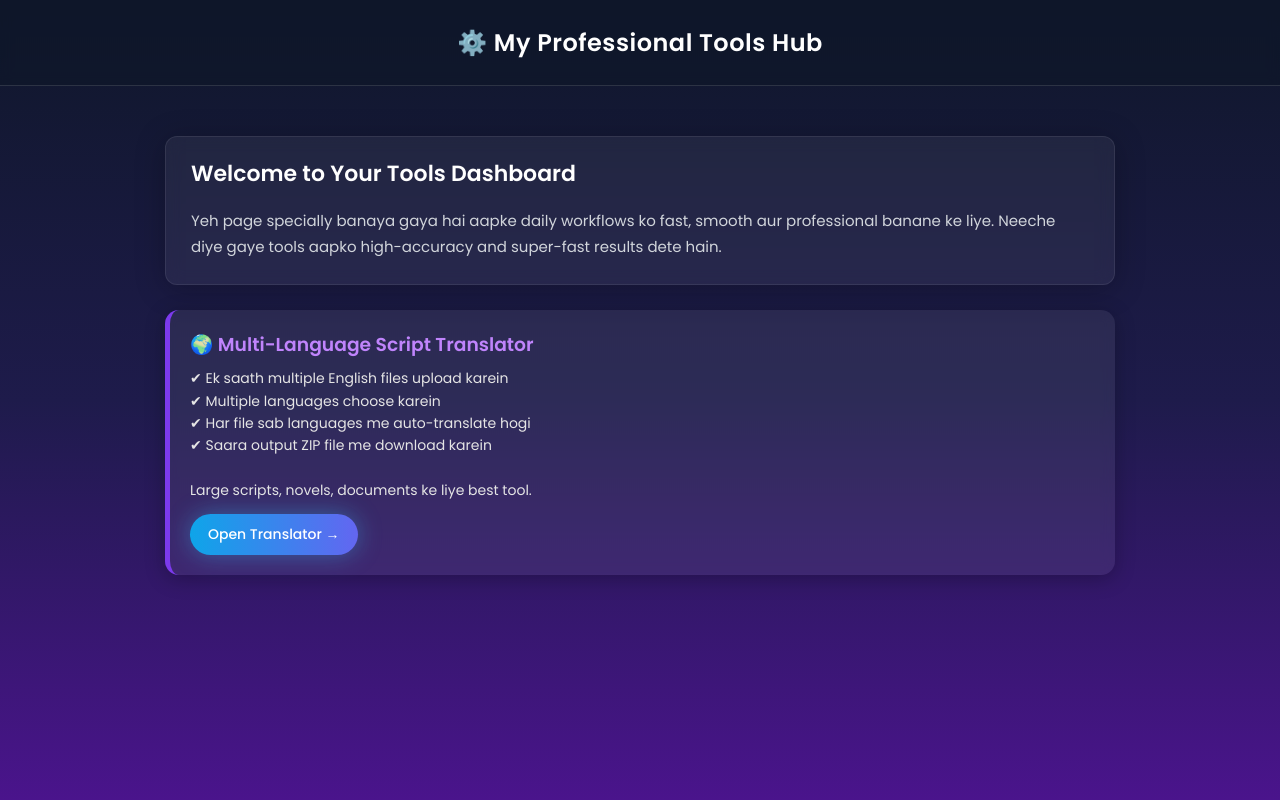
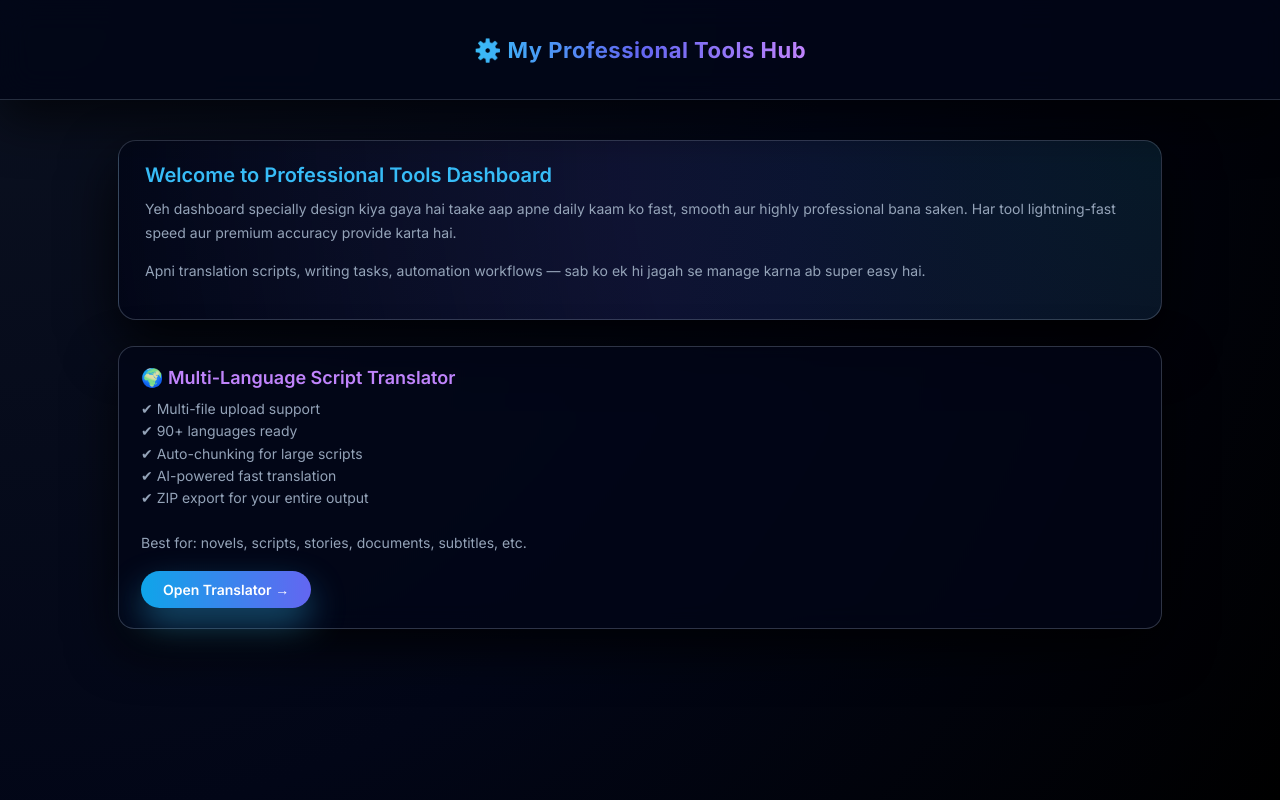
Before and after one commit to sulemanb2939/multi_tool_translator, a Flask app: page / in a window 1280 px wide. Run offline with Flask 3, Linux system fonts and the light colour scheme.

Commit message:
Update base.html
final code

```diff
--- a/templates/base.html
+++ b/templates/base.html
@@ -2,124 +2,154 @@
 <html lang="en">
 <head>
     <meta charset="UTF-8">
-    <meta name="viewport" content="width=device-width, initial-scale=1.0"> <!-- Mobile Responsive -->
-    <title>My Tools – Professional Utilities</title>
+    <meta name="viewport" content="width=device-width, initial-scale=1.0">
+    <title>My Tools – Professional Hub</title>
 
-    <!-- Google Font -->
-    <link href="https://fonts.googleapis.com/css2?family=Poppins:wght@300;400;500;600&display=swap" rel="stylesheet">
+    <!-- Inter Font -->
+    <link rel="preconnect" href="https://fonts.googleapis.com">
+    <link rel="preconnect" href="https://fonts.gstatic.com" crossorigin>
+    <link href="https://fonts.googleapis.com/css2?family=Inter:wght@400;500;600;700&display=swap" rel="stylesheet">
 
     <style>
-        body {
-            font-family: 'Poppins', sans-serif;
-            margin: 0;
-            background: linear-gradient(180deg, #0f172a, #1e1b4b, #4a148c);
-            min-height: 100vh;
-            color: #e0e0e0;
+        :root {
+            --bg-main: #020617;
+            --bg-card: rgba(2, 6, 23, 0.75);
+            --border-color: rgba(148,163,184,0.3);
+            --text-main: #e5e7eb;
+            --text-muted: #94a3b8;
+            --accent-1: #38bdf8;
+            --accent-2: #6366f1;
+            --accent-3: #c084fc;
         }
 
+        * {
+            box-sizing: border-box;
+        }
+
+        body {
+            margin: 0;
+            font-family: 'Inter', sans-serif;
+            background: radial-gradient(circle at top left, #0b1120, #020617 55%, #000 100%);
+            min-height: 100vh;
+            color: var(--text-main);
+        }
+
+        /* HEADER */
         header {
-            background: rgba(15, 23, 42, 0.7);
-            padding: 25px;
-            text-align: center;
-            backdrop-filter: blur(6px);
-            border-bottom: 1px solid rgba(255, 255, 255, 0.12);
+            background: rgba(2, 6, 23, 0.88);
+            backdrop-filter: blur(16px);
+            padding: 22px 18px;
+            border-bottom: 1px solid rgba(148,163,184,0.25);
+            box-shadow: 0 20px 50px rgba(0,0,0,0.65);
+        }
+
+        .header-inner {
+            max-width: 1080px;
+            margin: auto;
+            display: flex;
+            align-items: center;
+            justify-content: center;
         }
 
         header h1 {
-            margin: 0;
-            font-weight: 600;
-            font-size: 24px;
-            color: #ffffff;
+            font-size: 22px;
+            font-weight: 700;
             letter-spacing: 0.5px;
+            background: linear-gradient(90deg, #38bdf8, #6366f1, #c084fc);
+            -webkit-background-clip: text;
+            -webkit-text-fill-color: transparent;
+            text-align: center;
         }
 
+        /* MAIN WRAPPER */
         .container {
-            max-width: 950px;
-            margin: 30px auto;
-            padding: 20px;
+            max-width: 1080px;
+            margin: 40px auto;
+            padding: 0 18px;
         }
 
-        .intro {
-            background: rgba(255,255,255,0.06);
-            padding: 20px 25px;
-            border-radius: 12px;
-            box-shadow: 0 4px 30px rgba(0,0,0,0.25);
-            margin-bottom: 25px;
-            backdrop-filter: blur(8px);
-            border: 1px solid rgba(255,255,255,0.08);
+        /* INTRO CARD */
+        .intro-card {
+            padding: 22px 26px;
+            background: radial-gradient(circle at top right, rgba(56,189,248,0.12), rgba(99,102,241,0.12), rgba(2,6,23,0.88));
+            border-radius: 18px;
+            border: 1px solid var(--border-color);
+            box-shadow: 0 24px 55px rgba(0,0,0,0.85);
+            margin-bottom: 26px;
         }
 
-        .intro h2 {
-            margin-top: 0;
-            color: #ffffff;
+        .intro-card h2 {
+            margin: 0;
+            font-size: 20px;
             font-weight: 600;
-            font-size: 22px;
+            color: var(--accent-1);
         }
 
-        .intro p {
-            color: #d1d5db;
+        .intro-card p {
+            margin-top: 10px;
+            font-size: 14px;
             line-height: 1.7;
-            margin: 10px 0 5px;
-            font-size: 15px;
+            color: var(--text-muted);
         }
 
+        /* TOOL CARD */
         .tool-card {
-            background: rgba(255,255,255,0.07);
-            border-radius: 14px;
-            padding: 20px;
-            margin-bottom: 18px;
-            border-left: 5px solid #7c3aed;
-            transition: 0.25s ease;
-            box-shadow: 0 4px 20px rgba(0,0,0,0.25);
-            backdrop-filter: blur(6px);
+            padding: 20px 22px;
+            background: var(--bg-card);
+            border-radius: 16px;
+            border: 1px solid var(--border-color);
+            box-shadow: 0 18px 50px rgba(0,0,0,0.8);
+            margin-bottom: 20px;
+            transition: 0.22s ease;
+            backdrop-filter: blur(12px);
         }
 
         .tool-card:hover {
             transform: translateY(-4px);
-            background: rgba(255,255,255,0.12);
+            background: rgba(2,6,23,0.92);
+            box-shadow: 0 22px 60px rgba(56,189,248,0.35);
         }
 
         .tool-card h3 {
-            margin: 0 0 8px;
-            color: #c084fc;
+            margin: 0 0 10px;
+            font-size: 18px;
             font-weight: 600;
+            color: var(--accent-3);
         }
 
         .tool-card p {
-            margin: 0 0 12px;
-            color: #e5e5e5;
+            margin: 0 0 16px;
             font-size: 14px;
             line-height: 1.6;
+            color: var(--text-muted);
         }
 
+        /* BUTTON */
         .btn {
             display: inline-block;
-            padding: 10px 18px;
+            padding: 10px 22px;
             background: linear-gradient(90deg, #0ea5e9, #6366f1);
             color: #fff;
             text-decoration: none;
             border-radius: 999px;
-            font-weight: 500;
+            font-weight: 600;
             font-size: 14px;
-            box-shadow: 0 0 25px rgba(56,189,248,0.4);
-            transition: 0.2s;
+            box-shadow: 0 16px 35px rgba(56,189,248,0.4);
+            transition: 0.2s ease;
         }
 
         .btn:hover {
             transform: translateY(-2px);
-            box-shadow: 0 0 30px rgba(56,189,248,0.6);
+            box-shadow: 0 22px 45px rgba(56,189,248,0.6);
         }
 
-        /* MOBILE RESPONSIVE */
+        /* RESPONSIVE */
         @media (max-width: 600px) {
             header h1 {
                 font-size: 20px;
             }
-            .intro {
+            .intro-card {
                 padding: 18px 20px;
-            }
-            .intro h2 {
-                font-size: 18px;
             }
             .tool-card {
                 padding: 16px;
@@ -127,14 +157,12 @@
             .tool-card h3 {
                 font-size: 16px;
             }
-            .tool-card p {
-                font-size: 13px;
-            }
             .btn {
                 display: block;
+                width: 100%;
                 text-align: center;
-                width: 90%;
                 padding: 12px;
+                margin-top: 10px;
             }
         }
     </style>
@@ -143,18 +171,24 @@
 <body>
 
 <header>
-    <h1>⚙️ My Professional Tools Hub</h1>
+    <div class="header-inner">
+        <h1>⚙️ My Professional Tools Hub</h1>
+    </div>
 </header>
 
 <div class="container">
 
     <!-- Intro Section -->
-    <div class="intro">
-        <h2>Welcome to Your Tools Dashboard</h2>
+    <div class="intro-card">
+        <h2>Welcome to Professional Tools Dashboard</h2>
         <p>
-            Yeh page specially banaya gaya hai aapke daily workflows ko fast, smooth
-            aur professional banane ke liye. Neeche diye gaye tools aapko high-accuracy
-            and super-fast results dete hain.
+            Yeh dashboard specially design kiya gaya hai taake aap apne daily kaam ko
+            fast, smooth aur highly professional bana saken.
+            Har tool lightning-fast speed aur premium accuracy provide karta hai.
+        </p>
+        <p>
+            Apni translation scripts, writing tasks, automation workflows — sab ko
+            ek hi jagah se manage karna ab super easy hai.
         </p>
     </div>
 
@@ -162,16 +196,22 @@
     <div class="tool-card">
         <h3>🌍 Multi-Language Script Translator</h3>
         <p>
-            ✔ Ek saath multiple English files upload karein<br>
-            ✔ Multiple languages choose karein<br>
-            ✔ Har file sab languages me auto-translate hogi<br>
-            ✔ Saara output ZIP file me download karein<br><br>
-            Large scripts, novels, documents ke liye best tool.
+            ✔ Multi-file upload support<br>
+            ✔ 90+ languages ready<br>
+            ✔ Auto-chunking for large scripts<br>
+            ✔ AI-powered fast translation<br>
+            ✔ ZIP export for your entire output<br><br>
+            Best for: novels, scripts, stories, documents, subtitles, etc.
         </p>
         <a class="btn" href="{{ url_for('translator') }}">Open Translator →</a>
     </div>
 
-    <!-- More tools can be added below -->
+    <!-- More Tools (future) -->
+    <!-- <div class="tool-card">
+        <h3>🚀 Coming Soon</h3>
+        <p>More advanced tools will appear here soon.</p>
+    </div> -->
+
 </div>
 
 </body>
```
